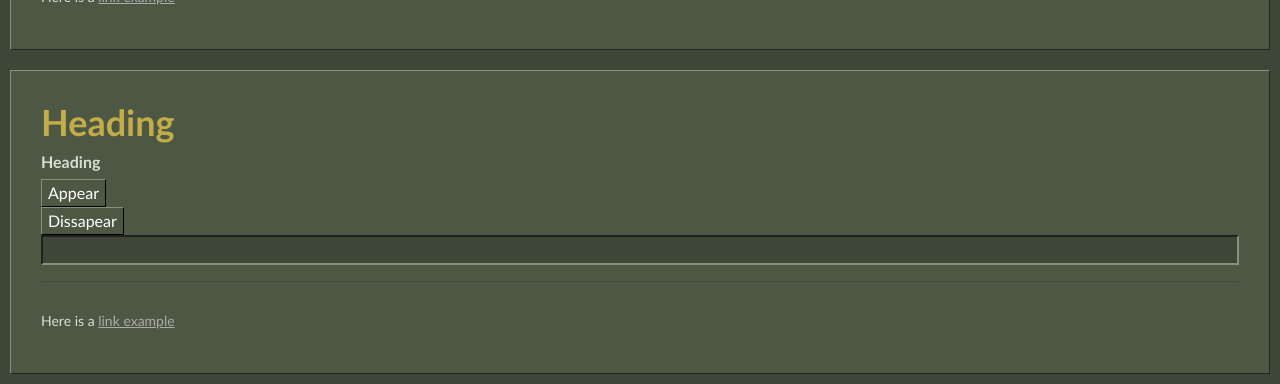
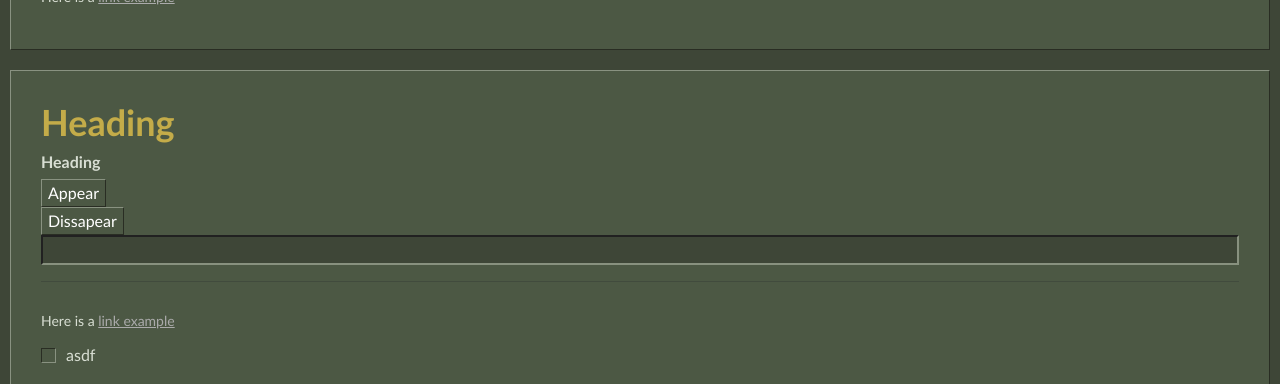
Before and after one commit to Marko590/SteamWrappedClient, a React (Vite) app: page / in a window 1280 px wide. Shown: the part 568-952 px from the top of the page. Built offline with nearby package versions, Linux system fonts and the light colour scheme.

Commit message:
Added checkbox component
Added checkbox component and changed some border colors

```diff
--- a/src/App.tsx
+++ b/src/App.tsx
@@ -3,6 +3,7 @@ import "./App.css";
 import Window from "./components/Window";
 import InsetBox from "./components/InsetBox";
 import Button from "./components/Button";
+import CheckBox from "./components/CheckBox";
 
 function App() {
   const [windowVisible, setWindowVisibility] = useState(true);
@@ -39,6 +40,7 @@ function App() {
         <p>
           Here is a <a href="https://google.com">link example</a>
         </p>
+        <CheckBox title="asdf" />
       </Window>
     </div>
   );
--- /dev/null
+++ b/src/components/CheckBox.tsx
@@ -0,0 +1,16 @@
+import "./styles/CheckBox.css";
+
+interface Props {
+  title: string;
+}
+
+function CheckBox({ title }: Props) {
+  return (
+    <div className="steam-checkbox-div">
+      <input type="checkbox" id="checkBox" name="checkBox" />
+      <label htmlFor="checkBox">{title}</label>
+    </div>
+  );
+}
+
+export default CheckBox;
--- a/src/components/styles/Button.css
+++ b/src/components/styles/Button.css
@@ -4,8 +4,10 @@
     height: auto;
     background-color: #4C5844;
     font-family: Trebuchet MS;
-    border-top-color: #88917F;
-    border-left-color: #88917F;
+    border-top: solid 1px #899281;
+    border-bottom:solid 1px #292d23;
+    border-left:  solid 1px #899281;
+    border-right: solid 1px #292d23;
     border-style: solid;
     border-width: 1px;
     justify-content: center;
@@ -14,10 +16,11 @@
 }
 
 .steam-button:active{
-    border-top-color: black;
-    border-left-color: black;
-    border-right-color: #88917F;
-    border-bottom-color: #88917F;
+
+    border-left: solid 1px #292d23;
+    border-top: solid 1px #292d23;
+    border-bottom: solid 1px #899281;
+    border-right: solid 1px #899281;
     border-style: solid;
     border-width: 1px;
 }
--- /dev/null
+++ b/src/components/styles/CheckBox.css
@@ -0,0 +1,33 @@
+
+.steam-checkbox-div{
+    display: flex;
+
+    align-items: center;
+    width: fit-content;
+}
+
+input[type=checkbox] {
+
+    vertical-align: middle;
+    appearance: none;
+
+    background-color: #4C5844;
+    width: 15px;
+    height: 15px;
+    border-top: solid 1px #292d23;
+    border-bottom: solid 1px #899281;
+    border-left: solid 1px #292d23;
+    border-right: solid 1px #899281;
+}
+.steam-checkbox-div > label{
+    color: #d8ded3;
+    font-family: Trebuchet MS;
+    margin-left:10px;
+}
+input[type=checkbox]:checked {
+
+    border-top: solid 1px #899281;
+    border-bottom: solid 1px #292d23;
+    border-left: solid 1px #899281;
+    border-right: solid 1px #292d23;
+}
--- a/src/components/styles/Window.css
+++ b/src/components/styles/Window.css
@@ -4,8 +4,10 @@
     border-style: solid;
     border-width: 0.5px;
     flex-direction: column;
-    border-top-color: #88917F;
-    border-left-color: #88917F;
+    border-top: solid 1px #899281;
+    border-bottom:solid 1px #292d23;
+    border-left:  solid 1px #899281;
+    border-right: solid 1px #292d23;
     margin: 10px;
     padding: 10px;
   }
```
